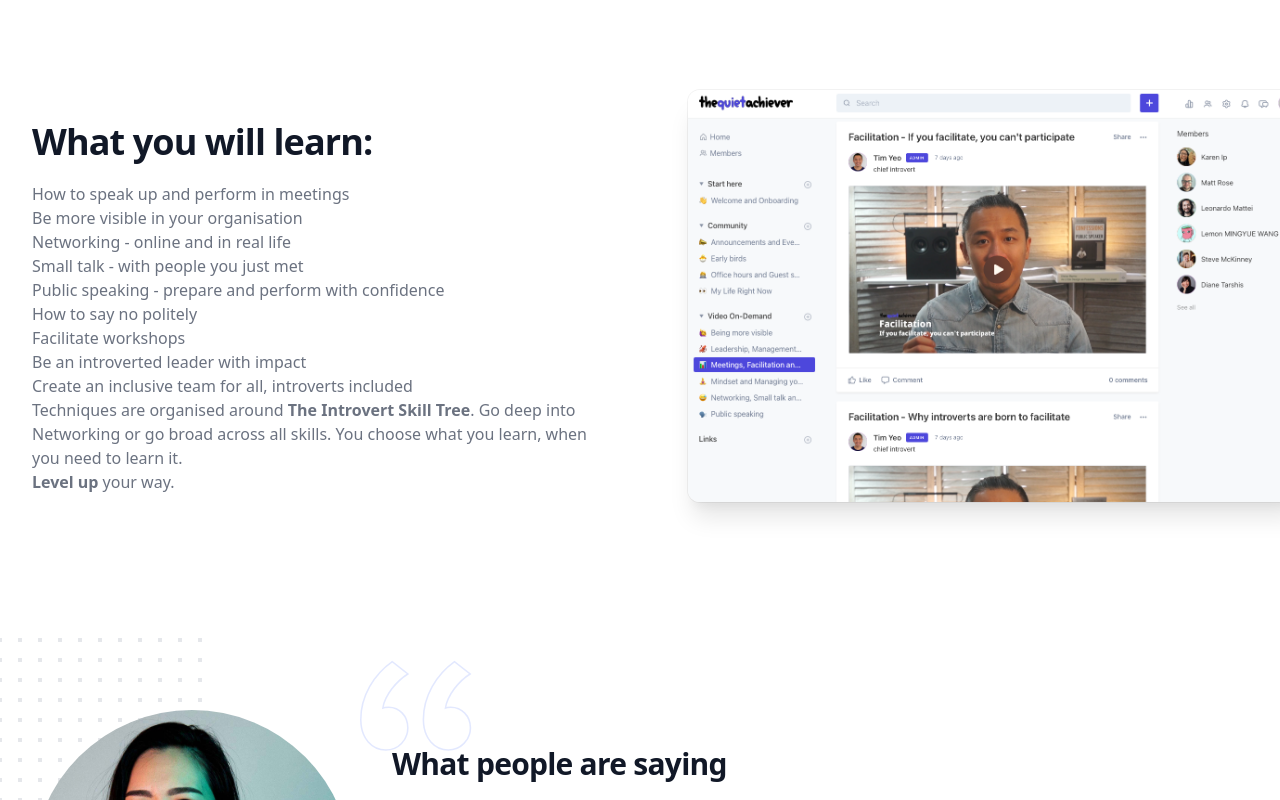
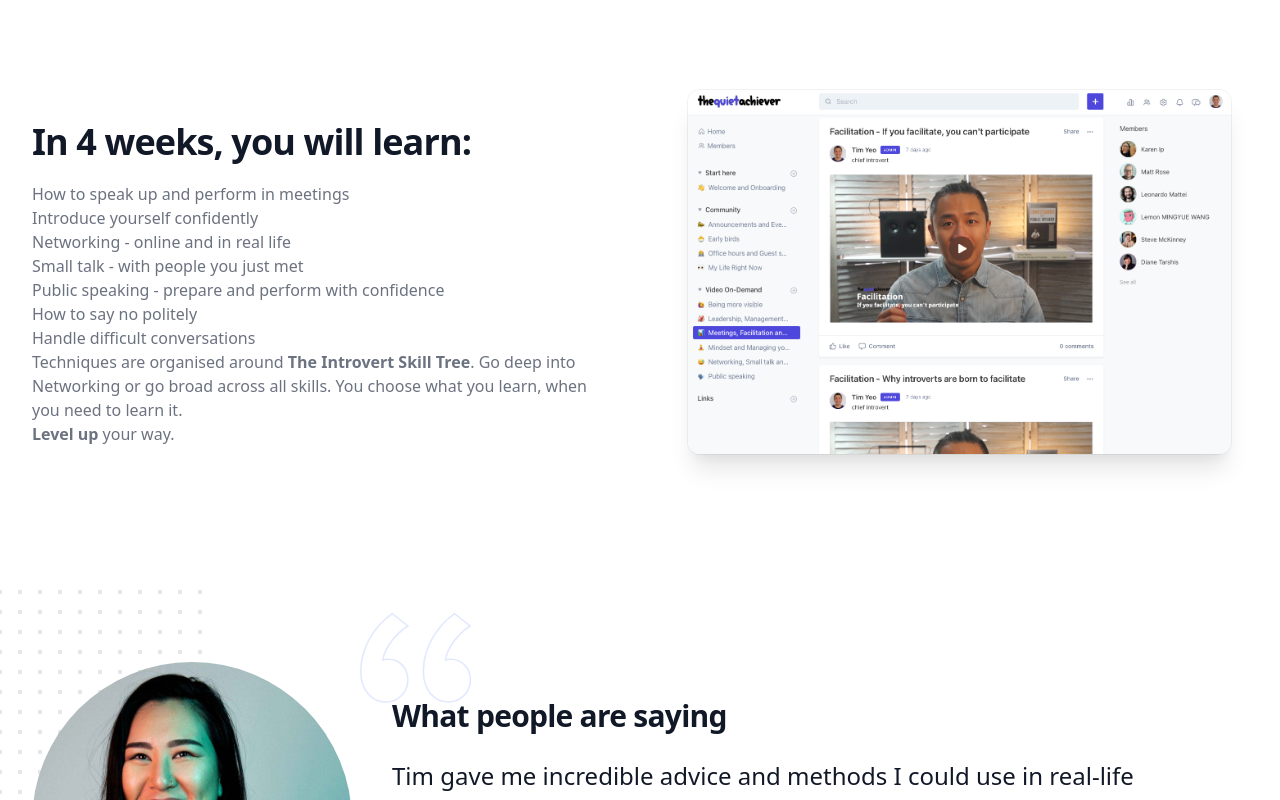
Before and after one commit to timyeothequietachievr/website, a Next.js app: page / in a window 1280 px wide. Shown: the part 2060-2860 px from the top of the page. Built offline with nearby package versions, Linux system fonts and the light colour scheme.

Commit message:
content changes

```diff
--- a/components/Pricing.jsx
+++ b/components/Pricing.jsx
@@ -57,12 +57,12 @@ export default function Pricing() {
                       onPeriodChanged={onSubscriptionPeriodChanged}
                       subscriptionPeriod={subscriptionPeriod}
                     />
-                  ) : null}
+                  ) : null}late 2023
                 </h3>
                 {tier.mostPopular ? (
                   <p className="absolute top-0 py-1.5 px-4 bg-indigo-500 rounded-full text-xs font-semibold uppercase tracking-wide text-white transform -translate-y-1/2">
                     {/* BASIC */}
-                    Intro price
+                    NEXT COHORT
                   </p>
                 ) : null}
                 <p className="mt-4 flex items-baseline text-gray-900">
--- a/components/WhatYouWillLearn.jsx
+++ b/components/WhatYouWillLearn.jsx
@@ -14,23 +14,19 @@ export default function WhatYouWillLearn() {
             <div>
               <div className="mt-6">
                 <h2 className="mt-2 text-3xl leading-8 font-extrabold tracking-tight text-gray-900 sm:text-4xl">
-                  What you will learn:
+                  In 4 weeks, you will learn:
                 </h2>
                 <div className="mt-5 prose prose-indigo text-gray-500">
                   <ul role="list">
                     <li>How to speak up and perform in meetings</li>
-                    <li>Be more visible in your organisation</li>
+                    <li>Introduce yourself confidently</li>
                     <li>Networking - online and in real life</li>
                     <li>Small talk - with people you just met</li>
                     <li>
                       Public speaking - prepare and perform with confidence
                     </li>
                     <li>How to say no politely</li>
-                    <li>Facilitate workshops</li>
-                    <li>Be an introverted leader with impact</li>
-                    <li>
-                      Create an inclusive team for all, introverts included
-                    </li>
+                    <li>Handle difficult conversations</li>
                   </ul>
                   <p>
                     Techniques are organised around{' '}
--- a/components/pricing-utils/Context.jsx
+++ b/components/pricing-utils/Context.jsx
@@ -243,7 +243,7 @@ const initialState = {
       }
     },
     {
-      title: 'Late 2023',
+      title: 'Mid 2023',
       frequency: '',
       description: 'via video conference',
       features: [
@@ -256,31 +256,31 @@ const initialState = {
       mostPopular: false,
       variants: {
         aud: {
-          price: 899,
+          price: 799,
           stripeLink: 'https://forms.gle/ax4GaGghTLRQj4846'
         },
         usd: {
-          price: 609,
+          price: 539,
           stripeLink: 'https://forms.gle/ax4GaGghTLRQj4846'
         },
         cad: {
-          price: 829,
+          price: 739,
           stripeLink: 'https://forms.gle/ax4GaGghTLRQj4846'
         },
         sgd: {
-          price: 788,
+          price: 688,
           stripeLink: 'https://forms.gle/ax4GaGghTLRQj4846'
         },
         gbp: {
-          price: 509,
+          price: 449,
           stripeLink: 'https://forms.gle/ax4GaGghTLRQj4846'
         },
         eur: {
-          price: 579,
+          price: 519,
           stripeLink: 'https://forms.gle/ax4GaGghTLRQj4846'
         },
         pln: {
-          price: 2699,
+          price: 2389,
           stripeLink: 'https://forms.gle/ax4GaGghTLRQj4846'
           /* stripeLink: 'https//tqa.stripe.com/course/pln' */
         }
```
